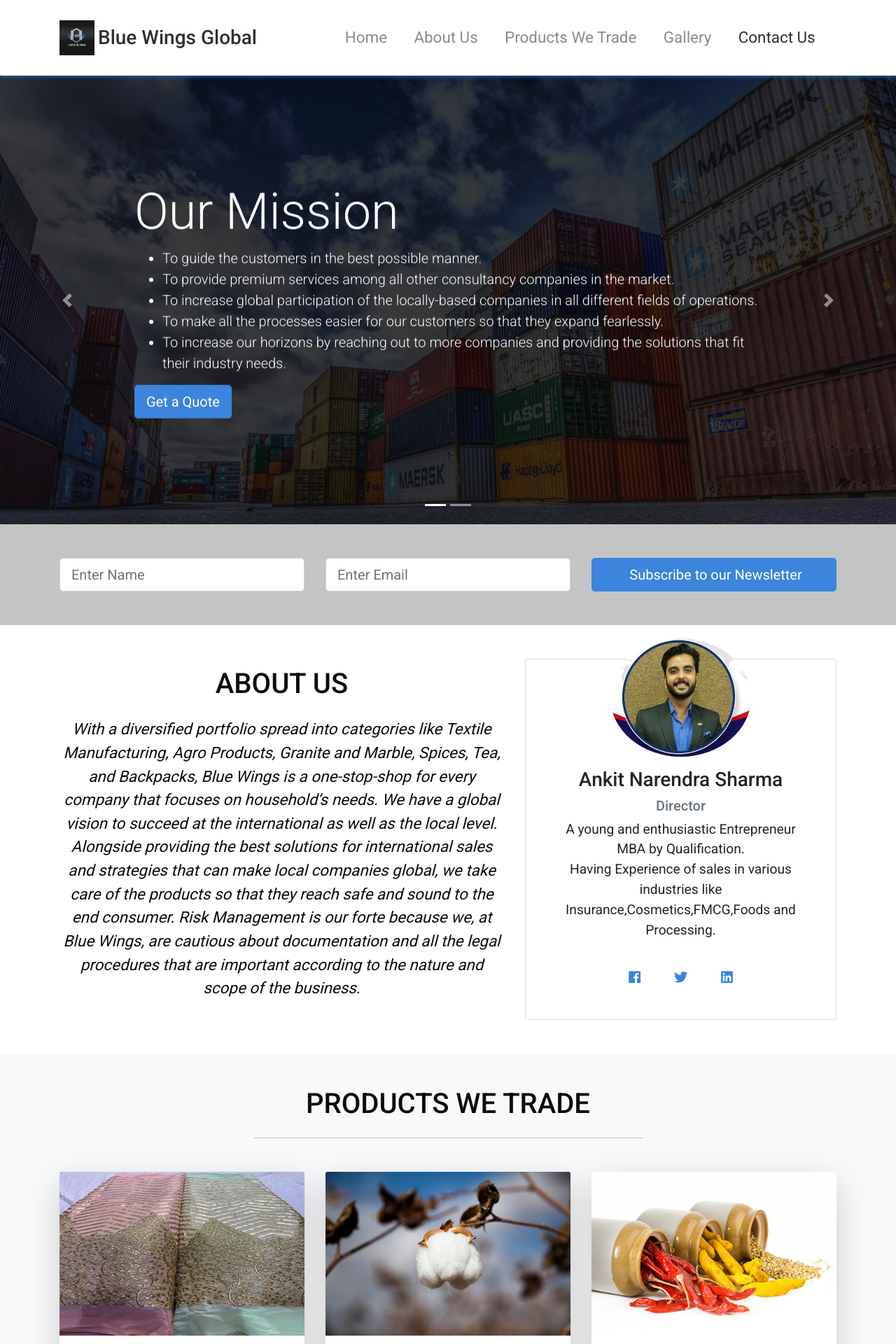
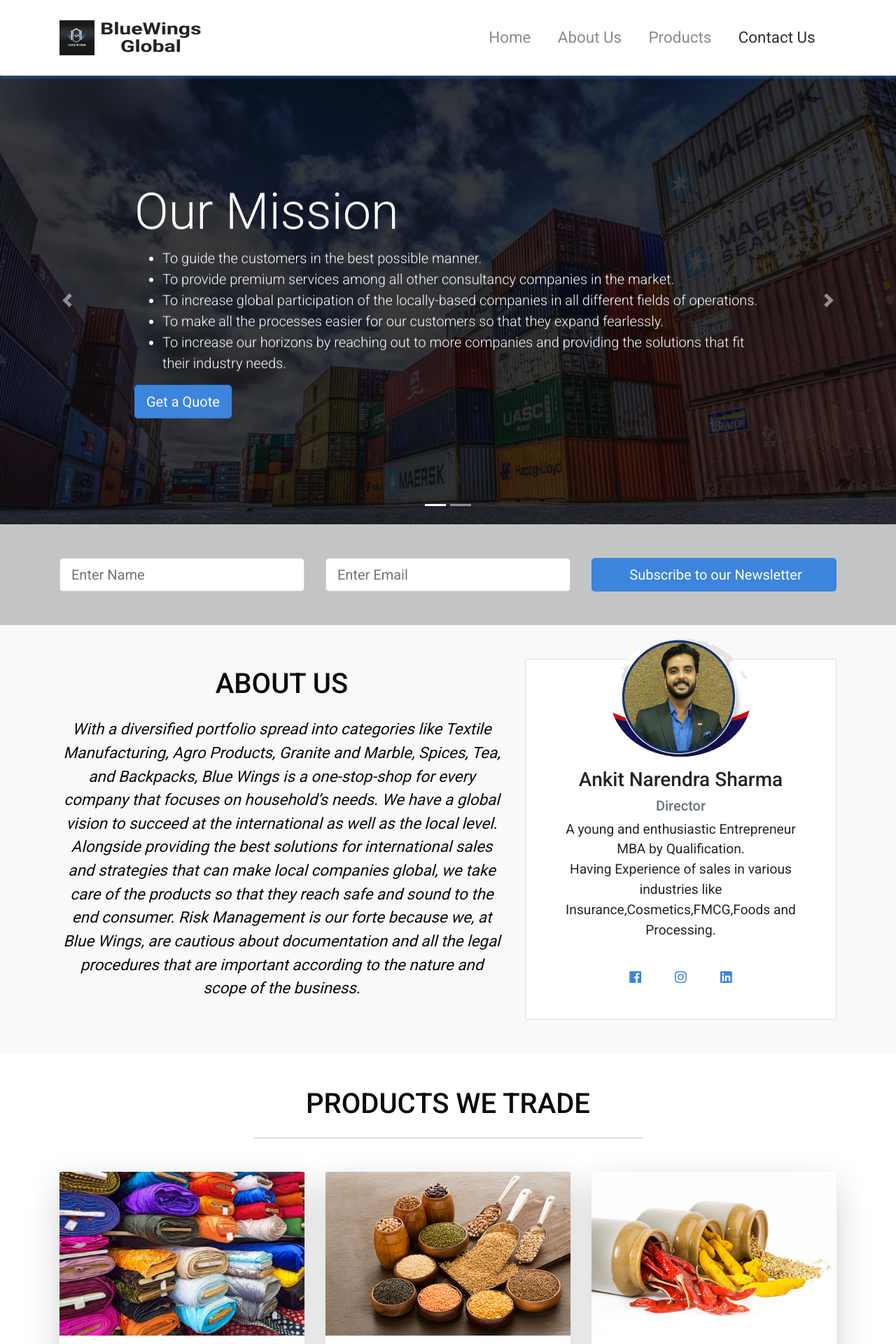
Before and after one commit to imsajid12/Blue-Wings-Global, a PHP site: page / in a window 1280 px wide. Shown: the top 1920 px of the page at 70% size. Run offline with PHP 8.4, Linux system fonts and the light colour scheme; some libraries are stand-ins or nearby versions.

Commit message:
Updated PHP Script, Logo, Brandname, Instagram Link

```diff
--- a/css/style.css
+++ b/css/style.css
@@ -30,7 +30,7 @@ body {
     font-size: 1.4rem;
     padding-right: 1.4rem; }
 
-.navbar li:hover {
+#menu-items a:hover {
   background-color: var(--primary-color);
   border-radius: 2rem;
 }
@@ -112,7 +112,7 @@ body {
   #brand-name {
     font-size: 1rem; }
 
-  #about-us {
+  #about-us p{
     font-style: italic;
     font-size: 1rem;
   }
--- a/index.php
+++ b/index.php
@@ -15,6 +15,7 @@
     <link rel="stylesheet" href="css/bootstrap.css">
     <link rel="stylesheet" href="css/style.css">
     <title>Blue Wings Global</title>
+    <meta name="description" content="BlueWings Global is a transportation and logistic startup, founded by Ankit Sharma.BlueWings Global transports various kinds of goods such as Textile, Agro Products, Spices and Tea, Granites & Marbles, Office Bags and Backpags. We deliver consignment all around the globle as we in PAN India.">
 </head>
 
 <body id="home" data-spy="scroll" data-target="#main-nav">
@@ -22,15 +23,15 @@
     <nav class="navbar navbar-expand-xl  navbar-light fixed-top py-4" id="main-nav">
         <div class="container">
             <a href="#home" class="navbar-brand">
-                <img src="img/logo.png" height="50" width="50" alt="">
-                <h3 class="d-inline align-middle" id="brand-name">Blue Wings Global</h3>
+                <img src="img/logo.jpg" height="50" width="50" alt="">
+                <img src="img/brandname.png" height="50" width="150" class=" ">
             </a>
 
             <button class="navbar-toggler" data-toggle="collapse" data-target="#navbarCollapse">
                 <span class="navbar-toggler-icon"></span>
             </button>
             <div class="collapse navbar-collapse" id="navbarCollapse">
-                <ul class="navbar-nav ml-auto">
+                <ul id="menu-items" class="navbar-nav ml-auto">
                     <li class="nav-item">
                         <a href="#home" class="nav-link">Home</a>
                     </li>
@@ -38,10 +39,7 @@
                         <a href="#newsletter" class="nav-link">About Us</a>
                     </li>
                     <li class="nav-item">
-                        <a href="#products" class="nav-link">Products We Trade</a>
-                    </li>
-                    <li class="nav-item">
-                        <a href="#image-grid" class="nav-link">Gallery</a>
+                        <a href="#products" class="nav-link">Products</a>
                     </li>
                     <li class="nav-item">
                         <a href="#contact" class="nav-link">Contact Us</a>
@@ -149,7 +147,7 @@
     </section>
 
     <!-- About US -->
-    <section id="founders" class="py-5 text-center">
+    <section id="founders" class="py-5 text-center bg-light">
         <div class="container">
             <div class="row">
                 <div id="about-us" class="col-md-7">
@@ -179,8 +177,8 @@
                                     </a>
                                 </div>
                                 <div class="p-4">
-                                    <a href="http://twitter.com">
-                                        <i class="fab fa-twitter" target="_blank"></i>
+                                    <a href="https://www.instagram.com/bluewings_global/?igshid=1qmzzpp7yokqe">
+                                        <i class="fab fa-instagram" target="_blank"></i>
                                     </a>
                                 </div>
                                 <div class="p-4">
@@ -244,7 +242,7 @@
 -->
 
     <!-- PRODUCTS -->
-    <section id="products" class="py-5 text-center bg-light">
+    <section id="products" class="py-5 text-center">
         <div class="container">
             <div class="row">
                 <div class="col">
@@ -260,10 +258,10 @@
                     <div class="shadow-lg card rounded shadow-sm h-100 border-0">
                         <a href="img/product1.jpg" data-toggle="lightbox" data-gallery="img-gallery" data-height="560"
                             data-width="560">
-                            <img src="img/product1.jpg" alt="Textile Manufacturing" class="img-fluid card-img-top">
+                            <img src="img/product1.jpg" alt="Image of raw fabrics" class="img-fluid card-img-top">
                         </a>
                         <div class="card-body">
-                            <h4 class="text-dark">Textile Manufacturing</h4>
+                            <h4 class="text-dark">Textile</h4>
                             <p class="small text-muted font-italic">We manufacture high-quality fabrics with innovative designs in the heart of Surat with an experience of more than two decades. We also assist in taking textile businesses to the next level by offering our unmatched services at Blue Wings.</p>
                         </div>
                     </div>
@@ -284,7 +282,7 @@
                     <div class="shadow-lg card rounded shadow-sm h-100 border-0">
                         <a href="img/product3.jpg" data-toggle="lightbox" data-gallery="img-gallery" data-height="560"
                             data-width="560">
-                            <img src="img/product3.jpg" alt="Spices" class="img-fluid card-img-top">
+                            <img src="img/product3.jpg" alt="Jars of Chilli, Turmeric & Corriander Powder" class="img-fluid card-img-top">
                         </a>
                         <div class="card-body">
                             <h4 class="text-dark">Spices & Tea</h4>
@@ -292,11 +290,11 @@
                         </div>
                     </div>
                 </div>
-                <div class="col-md-4 mb-3">
+                <div class="col-md-6 mb-3">
                     <div class="shadow-lg card rounded shadow-sm h-100 border-0">
-                        <a href="img/product4.jpeg" data-toggle="lightbox" data-gallery="img-gallery" data-height="560"
+                        <a href="img/product4.jpg" data-toggle="lightbox" data-gallery="img-gallery" data-height="560"
                             data-width="560">
-                            <img src="img/product4.jpeg" alt="Granite" class="img-fluid card-img-top">
+                            <img src="img/product4.jpg" alt="Images of Granite Tiles" class="img-fluid card-img-top">
                         </a>
                         <div class="card-body">
                             <h4 class="text-dark">Granite and Marble</h4>
@@ -304,11 +302,11 @@
                         </div>
                     </div>
                 </div>
-                <div class="col-md-4 mb-3">
+                <div class="col-md-6 mb-3">
                     <div class="shadow-lg card rounded shadow-sm h-100 border-0">
                         <a href="img/product5.jpg" data-toggle="lightbox" data-gallery="img-gallery" data-height="560"
                             data-width="560">
-                            <img src="img/product5.jpg" alt="Backpacks and Office Bags" class="img-fluid card-img-top">
+                            <img src="img/product5.jpg" alt="Image of school bags & bagpacks" class="img-fluid card-img-top">
                         </a>
                         <div class="card-body">
                             <h4 class="text-dark">Backpacks and Office Bags</h4>
@@ -325,12 +323,12 @@
     </section>
 
     <!-- Image Grid of Products -->
-    <section id="image-grid">
+    <!-- <section id="image-grid">
         <div class="container my-4">
-            <!--Grid row-->
+
             <div class="row">
 
-              <!--Grid column-->
+
               <div class="col-lg-4 col-md-12 mb-4">
                 <a href="img/rice.jpg" data-toggle="lightbox" data-gallery="img-gallery" data-height="560"
                             data-width="560">
@@ -352,9 +350,9 @@
                 <img src="img/garments1.jpeg" class="shadow bg-dark img-fluid mb-4" alt="">
                 </a>
               </div>
-              <!--Grid column-->
 
-              <!--Grid column-->
+
+
               <div class="col-lg-4 col-md-6 mb-4">
                 <a href="img/spices1.jpg" data-toggle="lightbox" data-gallery="img-gallery" data-height="560"
                             data-width="560">
@@ -376,9 +374,9 @@ data-width="560">
 
 
               </div>
-              <!--Grid column-->
 
-              <!--Grid column-->
+
+
               <div class="col-lg-4 col-md-6 mb-4">
                 <a href="img/jewellery2.jpeg" data-toggle="lightbox" data-gallery="img-gallery" data-height="560"
                             data-width="560">
@@ -393,7 +391,8 @@ data-width="560">
               </div>
 
           </div>
-    </section>
+    </section> -->
+
 
     <!-- FOUNDERS -->
     <!--
@@ -557,7 +556,7 @@ data-width="560">
                                     <i class="fas fa-user"></i>
                                 </span>
                             </div>
-                            <input type="text" class="form-control" name="name" placeholder="Name" value="<?php echo isset($_POST['name']) ? $name : ''; ?>">
+                            <input type="text" class="form-control" name="name" placeholder="Name">
                         </div>
 
                         <div class="input-group input-group-lg mb-3">
@@ -566,7 +565,7 @@ data-width="560">
                                     <i class="fas fa-envelope"></i>
                                 </span>
                             </div>
-                            <input type="email" class="form-control" name="email" placeholder="Email" value="<?php echo isset($_POST['email']) ? $email : ''; ?>">
+                            <input type="email" class="form-control" name="email" placeholder="Email">
                         </div>
 
                         <div class="input-group input-group-lg mb-3">
@@ -576,7 +575,6 @@ data-width="560">
                                 </span>
                             </div>
                             <textarea rows="5" class="form-control" name="message" placeholder="Message">
-                                <?php echo isset($_POST['message']) ? $message : ''; ?>
                             </textarea>
                         </div>
 
@@ -610,8 +608,8 @@ data-width="560">
                             </a>
                         </div>
                         <div class="p-4">
-                            <a href="http://twitter.com" target="_blank">
-                                <i class="fab fa-twitter fa-4x"></i>
+                            <a href="https://www.instagram.com/bluewings_global/?igshid=1qmzzpp7yokqe" target="_blank">
+                                <i class="fab fa-instagram fa-4x"></i>
                             </a>
                         </div>
                         <div class="p-4">
@@ -634,8 +632,8 @@ data-width="560">
         <div class="container">
             <div class="row">
                 <div class="col-lg-4 col-md-12">
-                    <img src="img/logo.png" alt="Logo" class="img-fluid">
-                    <h3 class="text-center">Blue Wings Gloabal</h3>
+                    <img src="img/logo.jpg" alt="BlueWings Logo" class="img-fluid mx-auto d-block">
+                    <img src="img/footerbrandname.png" class="img-fluid mx-auto d-block">
                     <h5 class="text-center bg-dark p-1">IEC : <span>HHMPS9929C</span></h5>
 
                     <div class="d-flex justify-content-center">
@@ -645,8 +643,8 @@ data-width="560">
                             </a>
                         </div>
                         <div class="p-4">
-                            <a href="http://twitter.com" target="_blank">
-                                <i class="fab fa-twitter fa-3x"></i>
+                            <a href="https://www.instagram.com/bluewings_global/?igshid=1qmzzpp7yokqe" target="_blank">
+                                <i class="fab fa-instagram fa-3x"></i>
                             </a>
                         </div>
                         <div class="p-4">
@@ -670,9 +668,9 @@ data-width="560">
                 </div>
             -->
                 <div class="col-lg-4 col-md-6">
-                    <h4 class="text-dark">Products We Trade</h4>
+                    <a href="#products"><h4 class="text-dark">Products</h4></a>
                     <ul class="list-unstyled">
-                        <li>Textile Manufacturing</li>
+                        <li>Textile</li>
                         <li>Agro Products</li>
                         <li>Spices & Tea</li>
                         <li>Granite & Marble</li>
```
Also changed, not shown: img/brandname.png (added), img/footerbrandname.png (added), img/logo.jpg (added), img/product1.jpg, img/product2.jpg, img/product4.jpg (added), img/product5.jpg.
